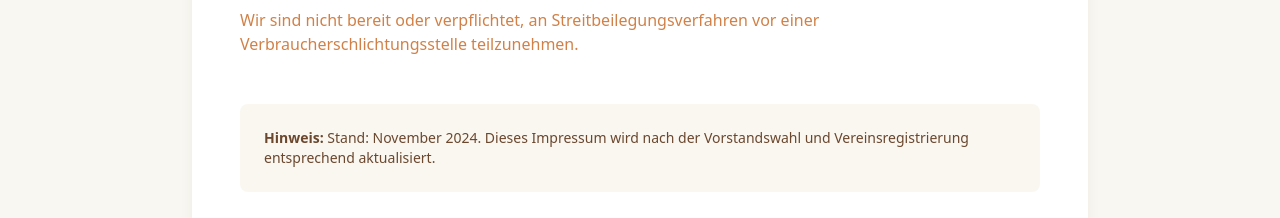
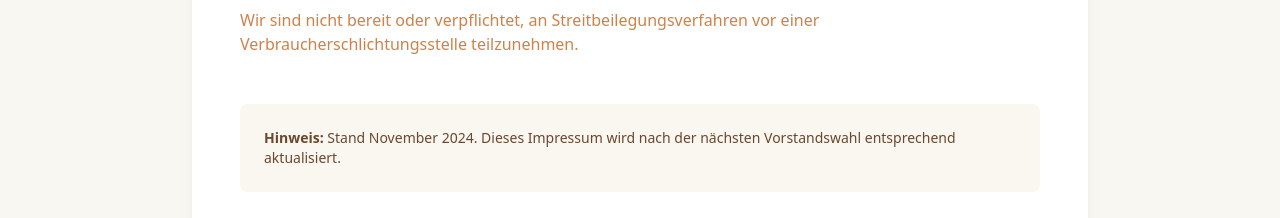
Before and after one commit to kdat-tk/forst-oldtimer-verein-portal, a React (Vite) app: page /impressum in a window 1280 px wide. Shown: the part 2060-2278 px from the top of the page. Built offline with nearby package versions, Linux system fonts and the light colour scheme.

Commit message:
Update Impressum.tsx

```diff
--- a/src/pages/Impressum.tsx
+++ b/src/pages/Impressum.tsx
@@ -186,8 +186,8 @@ const Impressum = () => {
               {/* Update Notice */}
               <div className="bg-vintage-cream/50 rounded-lg p-6">
                 <p className="text-vintage-brown text-sm">
-                  <strong>Hinweis:</strong> Stand: November 2024. Dieses Impressum wird nach der
-                  Vorstandswahl und Vereinsregistrierung entsprechend aktualisiert.
+                  <strong>Hinweis:</strong> Stand November 2024. Dieses Impressum wird nach der nächsten
+                  Vorstandswahl entsprechend aktualisiert.
                 </p>
               </div>
 
```
